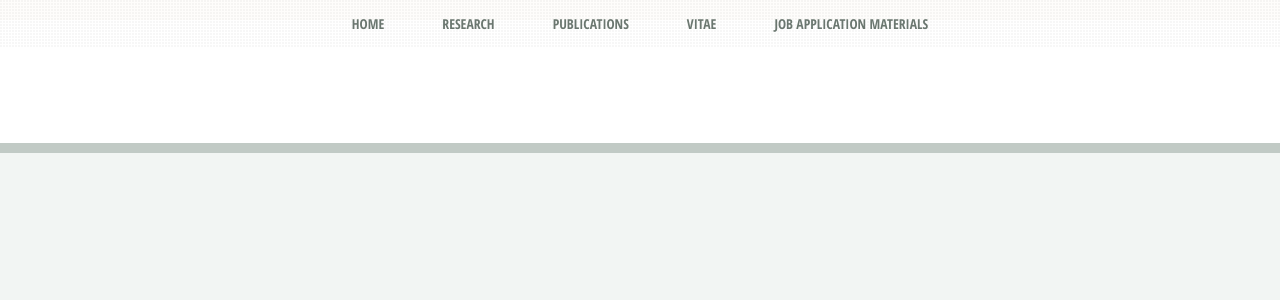
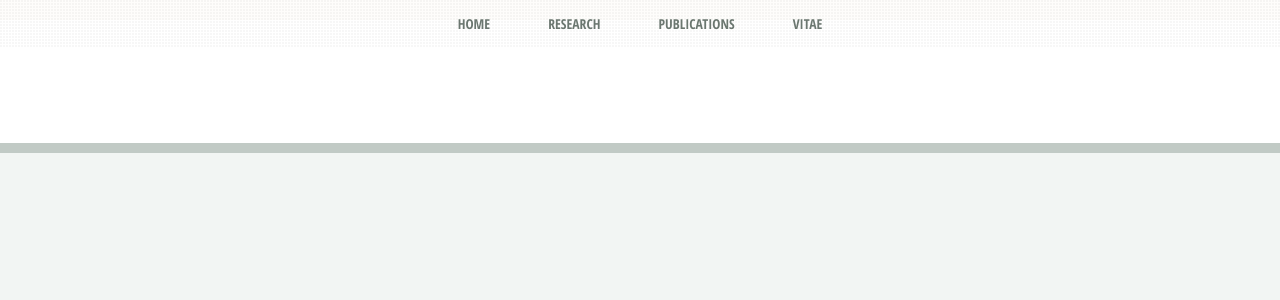
Before and after one commit to sookoor/public_html, a PHP site: page /phpincludes/header.php in a window 1280 px wide. Shown: the top 300 px of the page. Run offline with PHP 8.4, Linux system fonts and the light colour scheme; data that the repository does not hold is empty; some libraries are stand-ins or nearby versions.

Commit message:
removed Job Application Materials

```diff
--- a/phpincludes/header.php
+++ b/phpincludes/header.php
@@ -37,7 +37,7 @@
 					<li <?php if ($thisPage=="Research") {echo "class=\"current_page_item\"";} ?>><a href="research.php">Research</a></li>
 					<li <?php if ($thisPage=="Publications") {echo "class=\"current_page_item\"";} ?>><a href="publications.php">Publications</a></li>
 					<li <?php if ($thisPage=="Vitae") {echo "class=\"current_page_item\"";} ?>><a href="docs/sookoor-cv.pdf">Vitae</a></li>
-					<li <?php if ($thisPage=="Application") {echo "class=\"current_page_item\"";} ?>><a href="app.php">Job Application Materials</a></li>
+<!--					<li <?php if ($thisPage=="Application") {echo "class=\"current_page_item\"";} ?>><a href="app.php">Job Application Materials</a></li> -->
 				</ul>
 			</nav>
 		<!-- /Nav -->
```
